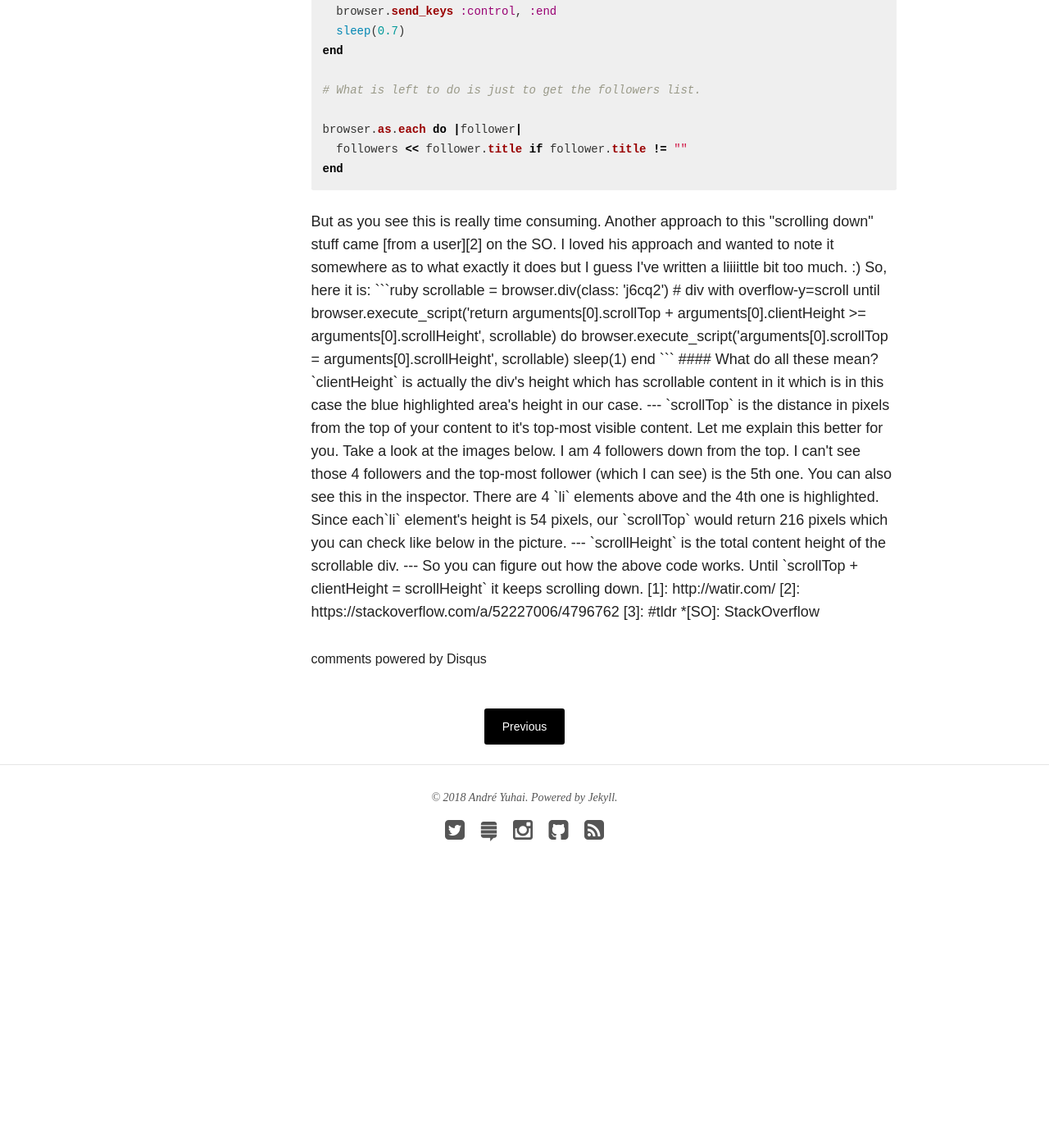
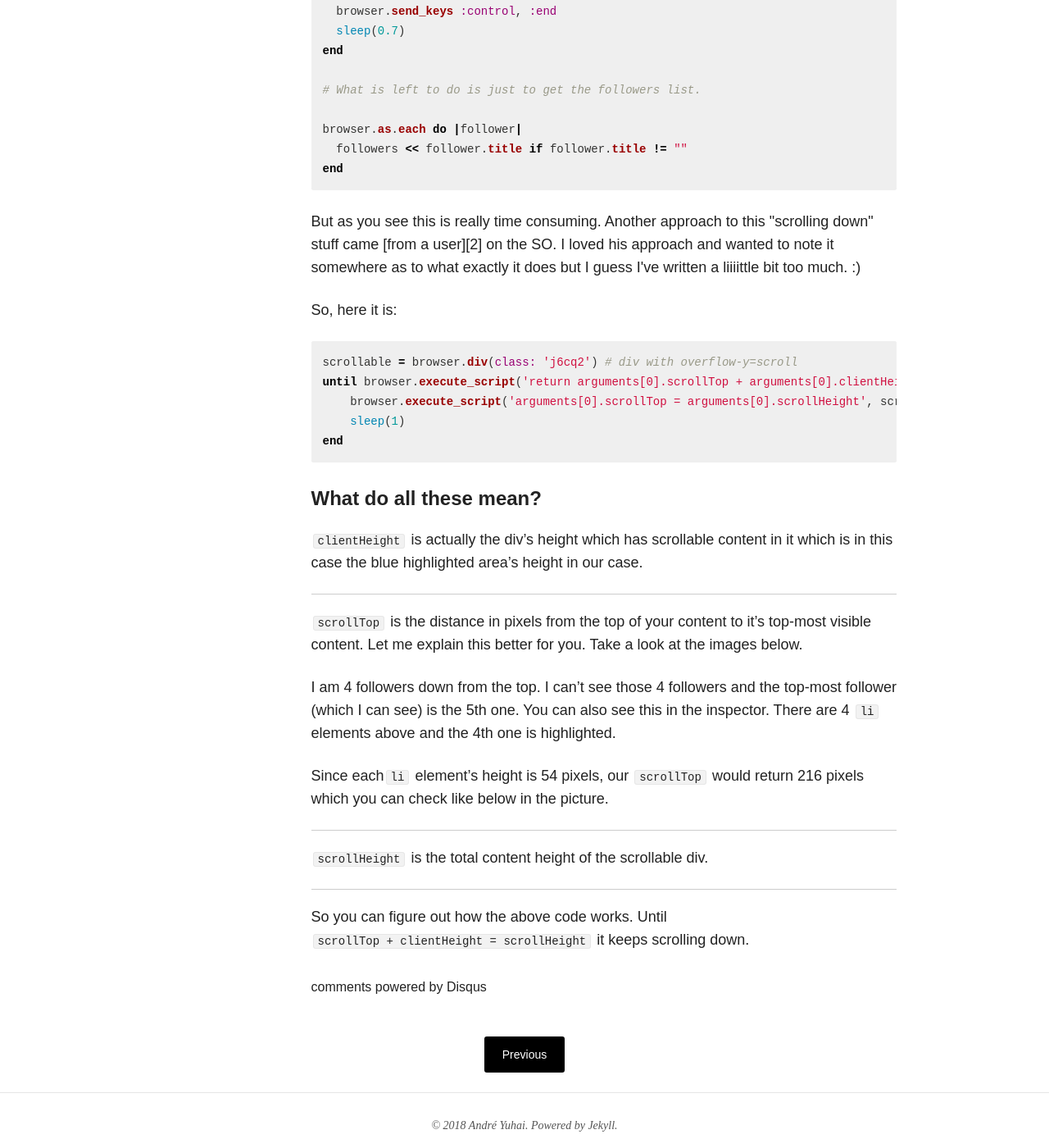
Before and after one commit to andreyuhai/andreyuhai.github.io.old, a Jekyll site: the page built from _posts/articles/2018-09-08-how-to-scroll-down-a-div-with-dynamic-content-in-ruby-using-watir.md, in a window 1280 px wide and 1400 px high, scrolled down 2624 px. Shown: the whole window at 82% size. Built offline with Jekyll 4.4.1, drawn with Linux system fonts in a browser that asks for light colours; nearby versions of some CDN libraries; comment, search, counter and statistics services are not loaded; before the commit the page ends 3748 px from its top, so only the background shows below that; some of the changed text lies outside the part shown.

Commit message:
Fixed some markdown typos.

````diff
--- a/_posts/articles/2018-09-08-how-to-scroll-down-a-div-with-dynamic-content-in-ruby-using-watir.md
+++ b/_posts/articles/2018-09-08-how-to-scroll-down-a-div-with-dynamic-content-in-ruby-using-watir.md
@@ -74,7 +74,7 @@ browser.as.each do |follower|
 end
 ```
 
-<p id="tldr1">But as you see this is really time consuming. Another approach to this "scrolling down" stuff came [from a user][2] on the SO. I loved his approach and wanted to note it somewhere as to what exactly it does but I guess I've written a liiiittle bit too much. :)
+<p id="tldr1">But as you see this is really time consuming. Another approach to this "scrolling down" stuff came [from a user][2] on the SO. I loved his approach and wanted to note it somewhere as to what exactly it does but I guess I've written a liiiittle bit too much. :)</p>
 
 So, here it is:
 
@@ -87,6 +87,7 @@ end
 ```
 
 #### What do all these mean?
+
 `clientHeight` is actually the div's height which has scrollable content in it which is in this case the blue highlighted area's height in our case.
 
 ---
````
